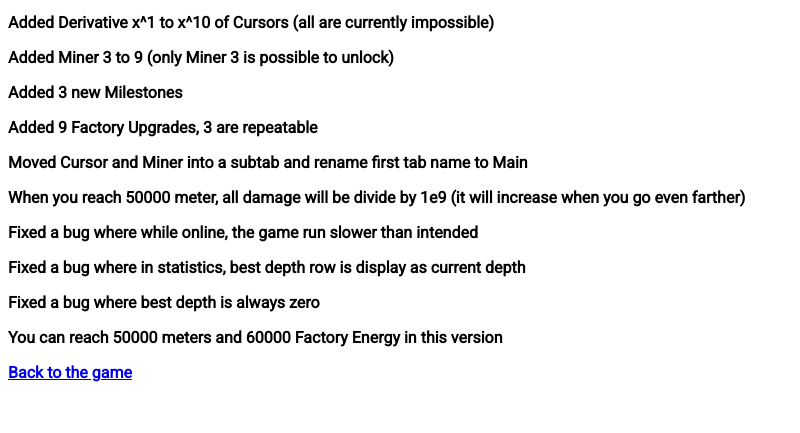
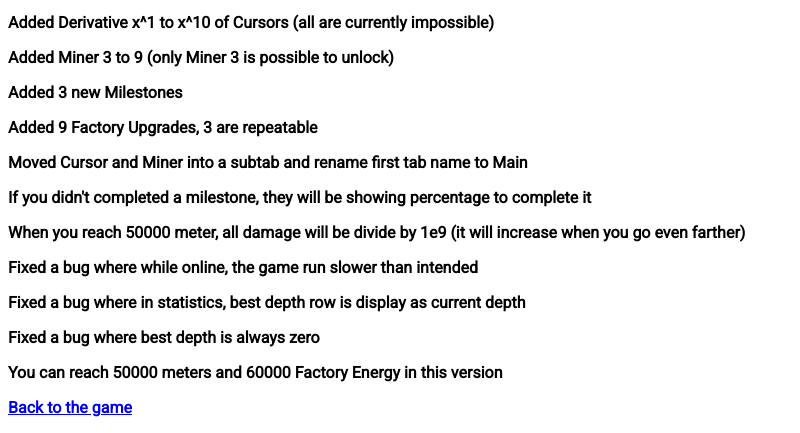
Before and after one commit to 1e1000000/idle-digger, a plain HTML site: page changelog.html in a window 1280 px wide. Shown: the part 451-884 px from the top of the page, without its empty margins (0-800 px from the left). Before the commit the page ends 849 px from the top, so only its background shows below. Drawn offline with Linux system fonts and the light colour scheme.

Commit message:
Update changelog.html

```diff
--- a/changelog.html
+++ b/changelog.html
@@ -18,6 +18,7 @@
   <p>Added 3 new Milestones</p>
   <p>Added 9 Factory Upgrades, 3 are repeatable</p>
   <p>Moved Cursor and Miner into a subtab and rename first tab name to Main</p>
+  <p>If you didn't completed a milestone, they will be showing percentage to complete it</p>
   <p>When you reach 50000 meter, all damage will be divide by 1e9 (it will increase when you go even farther)</p>
   <p>Fixed a bug where while online, the game run slower than intended</p>
   <p>Fixed a bug where in statistics, best depth row is display as current depth</p>
```
